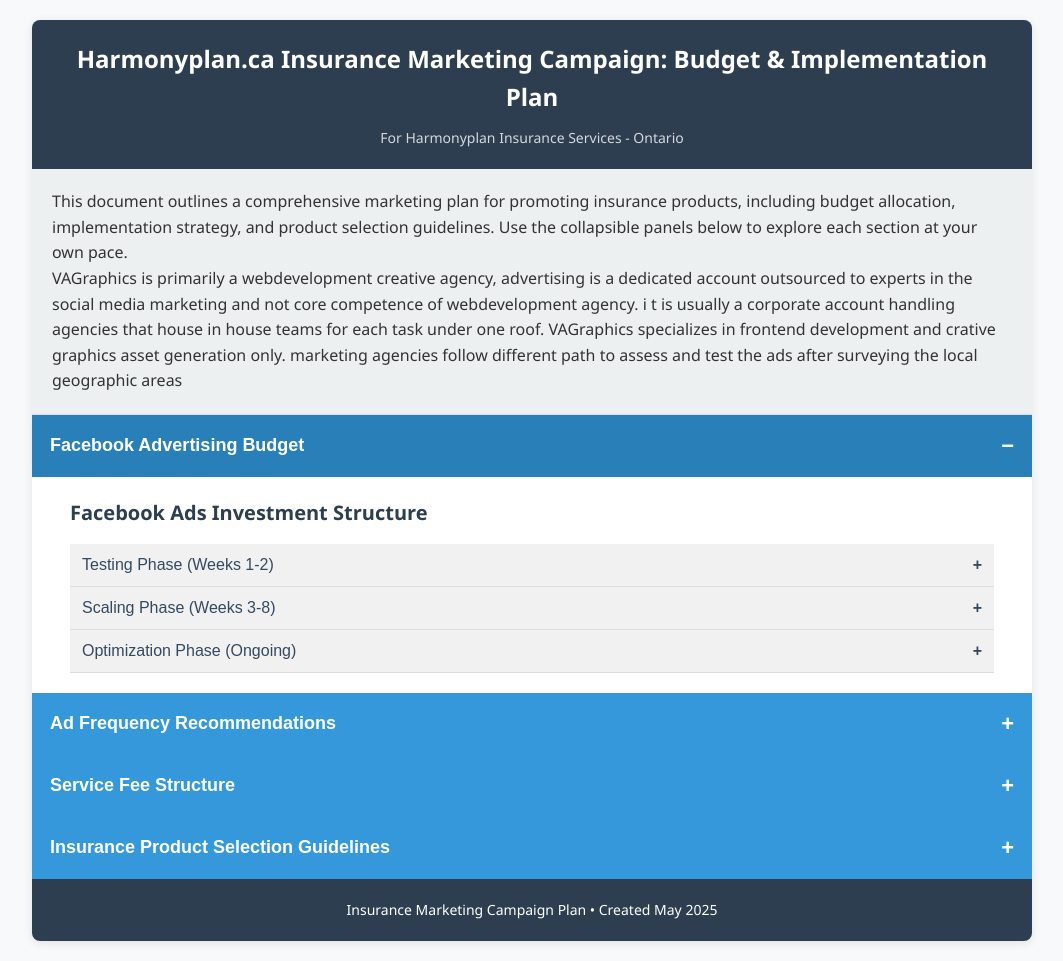
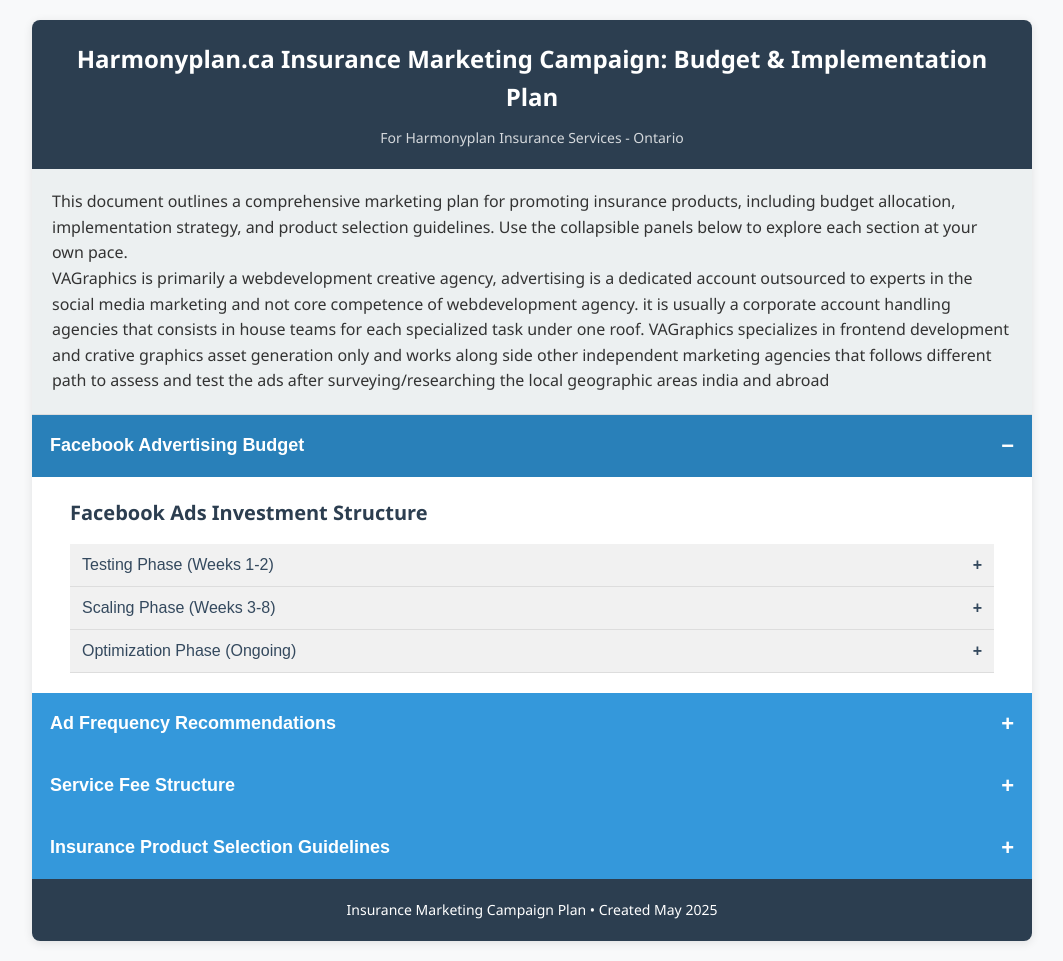
Before and after one commit to harmonyca25/hpca-decide, a plain HTML site: page index.html in a window 1280 px wide. Shown: the whole page, without its empty margins (108-1171 px from the left). Drawn offline with Linux system fonts and the light colour scheme.

Commit message:
Update index.html

```diff
--- a/index.html
+++ b/index.html
@@ -226,7 +226,7 @@
 
         <div class="intro">
             <p>This document outlines a comprehensive marketing plan for promoting insurance products, including budget allocation, implementation strategy, and product selection guidelines. Use the collapsible panels below to explore each section at your own pace.</p>
-                        <p>VAGraphics is primarily a webdevelopment creative agency, advertising is a dedicated account outsourced to experts in the social media marketing and not core competence of webdevelopment agency. i t is usually a corporate account handling agencies that house in house teams for each task under one roof. VAGraphics specializes in frontend development and crative graphics asset generation only. marketing agencies follow different path to assess and test the ads after surveying the local geographic areas </p>
+                        <p>VAGraphics is primarily a webdevelopment creative agency, advertising is a dedicated account outsourced to experts in the social media marketing and not core competence of webdevelopment agency. it is usually a corporate account handling agencies that consists in house teams for each specialized task under one roof. VAGraphics specializes in frontend development and crative graphics asset generation only and works along side other independent marketing agencies that follows different path to assess and test the ads after surveying/researching the local geographic areas india and abroad</p>
 
         </div>
 
```
